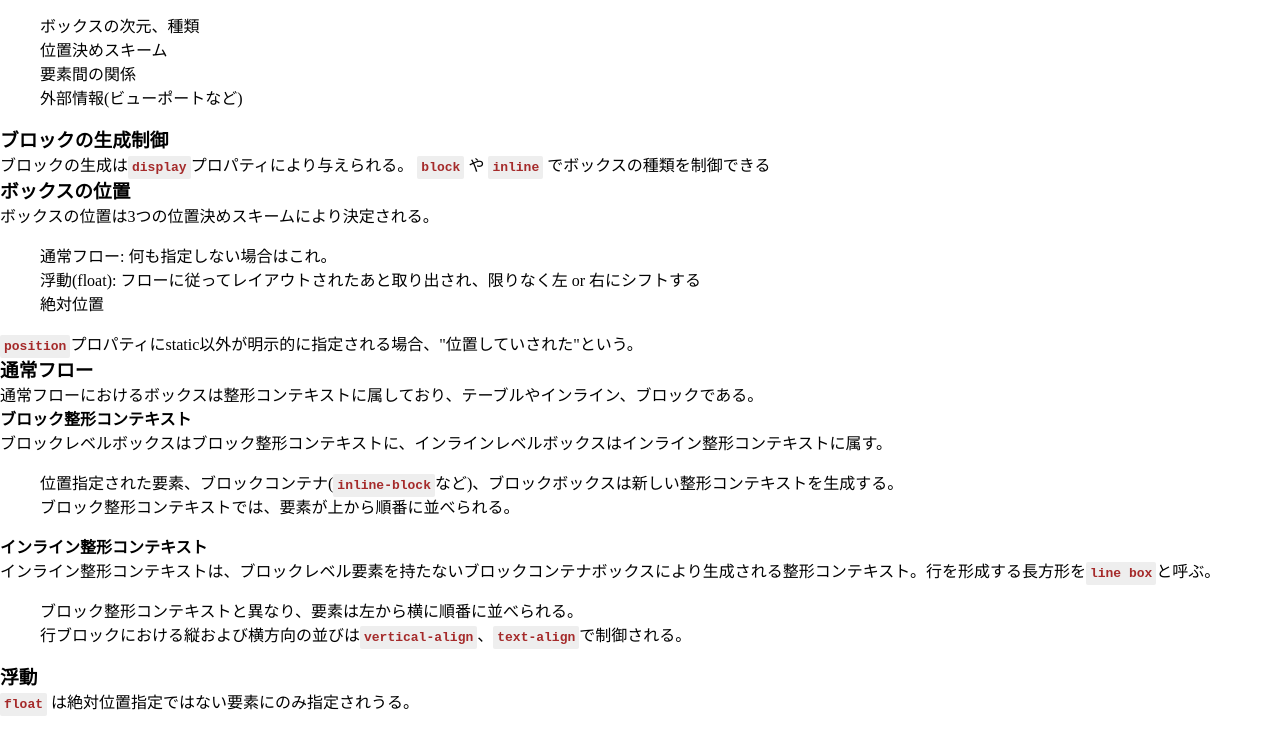
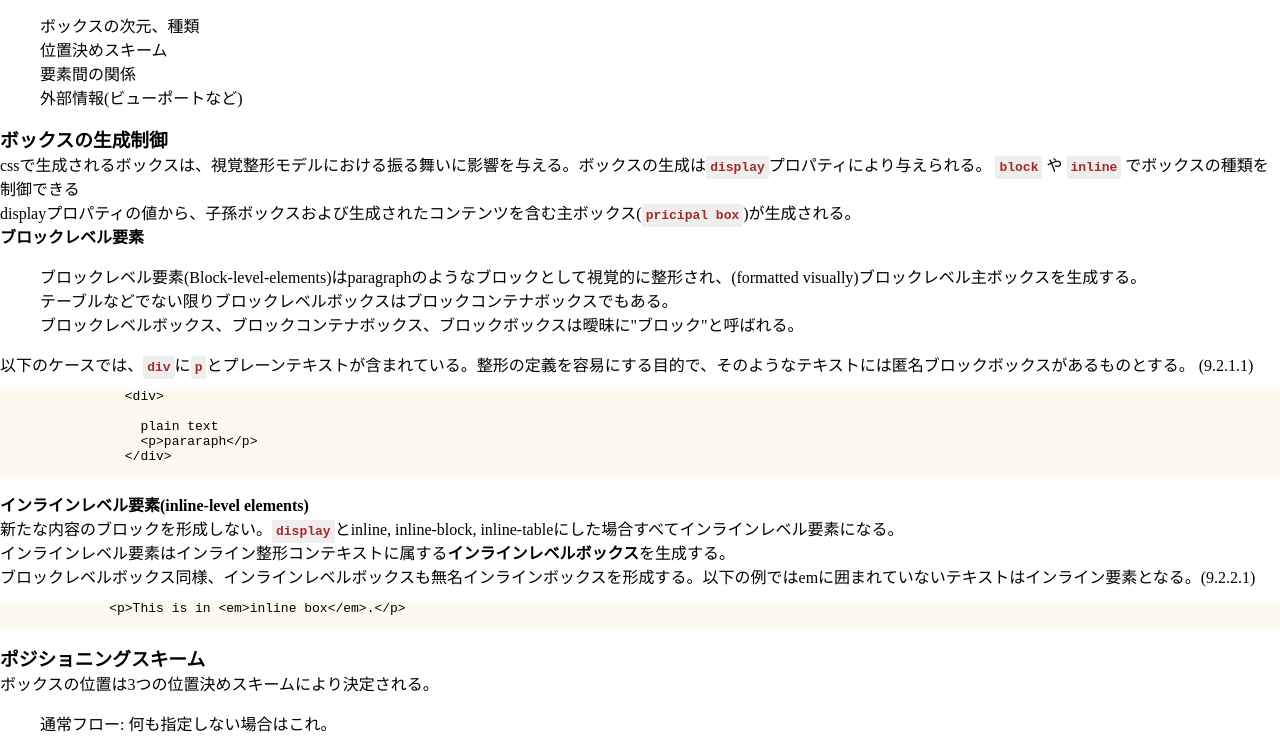
Before and after one commit to simonNozaki/html-language-specs, a plain HTML site: page css.html in a window 1280 px wide. Shown: the part 208-946 px from the top of the page. Before the commit the page ends 924 px from the top, so only its background shows below. Drawn offline with Linux system fonts and the light colour scheme.

Commit message:
ブロックボックスに関する記述の追加

```diff
--- a/css.html
+++ b/css.html
@@ -33,11 +33,38 @@
           <li>外部情報(ビューポートなど)</li>
         </ul>
         <section>
-          <h3>ブロックの生成制御</h3>
-          <p>ブロックの生成は<code>display</code>プロパティにより与えられる。 <code>block</code> や <code>inline</code> でボックスの種類を制御できる </p>
+          <h3>ボックスの生成制御</h3>
+          <p>cssで生成されるボックスは、視覚整形モデルにおける振る舞いに影響を与える。ボックスの生成は<code>display</code>プロパティにより与えられる。 <code>block</code> や <code>inline</code> でボックスの種類を制御できる </p>
+          <p>displayプロパティの値から、子孫ボックスおよび生成されたコンテンツを含む主ボックス(<code>pricipal box</code>)が生成される。</p>
+          <section>
+            <h4>ブロックレベル要素</h4>
+            <ul>
+              <li>ブロックレベル要素(Block-level-elements)はparagraphのようなブロックとして視覚的に整形され、(formatted visually)ブロックレベル主ボックスを生成する。</li>
+              <li>テーブルなどでない限りブロックレベルボックスはブロックコンテナボックスでもある。</li>
+              <li>ブロックレベルボックス、ブロックコンテナボックス、ブロックボックスは曖昧に"ブロック"と呼ばれる。</li>
+            </ul>
+            以下のケースでは、<code>div</code>に<code>p</code>とプレーンテキストが含まれている。整形の定義を容易にする目的で、そのようなテキストには匿名ブロックボックスがあるものとする。
+            (9.2.1.1)
+            <pre>
+                &lt;div&gt;
+                  <!-- ここに匿名ブロックボックス -->
+                  plain text
+                  &lt;p&gt;pararaph&lt;/p&gt;
+                &lt;/div&gt;
+            </pre>
+          </section>
+          <section>
+            <h4>インラインレベル要素(inline-level elements)</h4>
+            <p>新たな内容のブロックを形成しない。<code>display</code>とinline, inline-block, inline-tableにした場合すべてインラインレベル要素になる。</p>
+            <p>インラインレベル要素はインライン整形コンテキストに属する<strong>インラインレベルボックス</strong>を生成する。</p>
+            ブロックレベルボックス同様、インラインレベルボックスも無名インラインボックスを形成する。以下の例ではemに囲まれていないテキストはインライン要素となる。(9.2.2.1)
+            <pre>
+              &lt;p&gt;This is in &lt;em&gt;inline box&lt;/em&gt;.&lt;/p&gt;
+            </pre>
+          </section>
         </section>
         <section>
-          <h3>ボックスの位置</h3>
+          <h3>ポジショニングスキーム</h3>
           ボックスの位置は3つの位置決めスキームにより決定される。
           <ul>
             <li>通常フロー: 何も指定しない場合はこれ。</li>
@@ -45,6 +72,10 @@
             <li>絶対位置</li>
           </ul>
           <code>position</code>プロパティにstatic以外が明示的に指定される場合、"位置していされた"という。
+        </section>
+        <section>
+          <h3>包含ブロック(Containing block)</h3>
+          <p>ボックスの位置と大きさは、"包含ブロック"と呼ばれる長方形の辺および位置により計算される。ただし、位置は包含ブロックに閉じ込められるわけではなく、<code>overflow</code>することもありうる。</p>
         </section>
         <section>
           <h3>通常フロー</h3>
```
